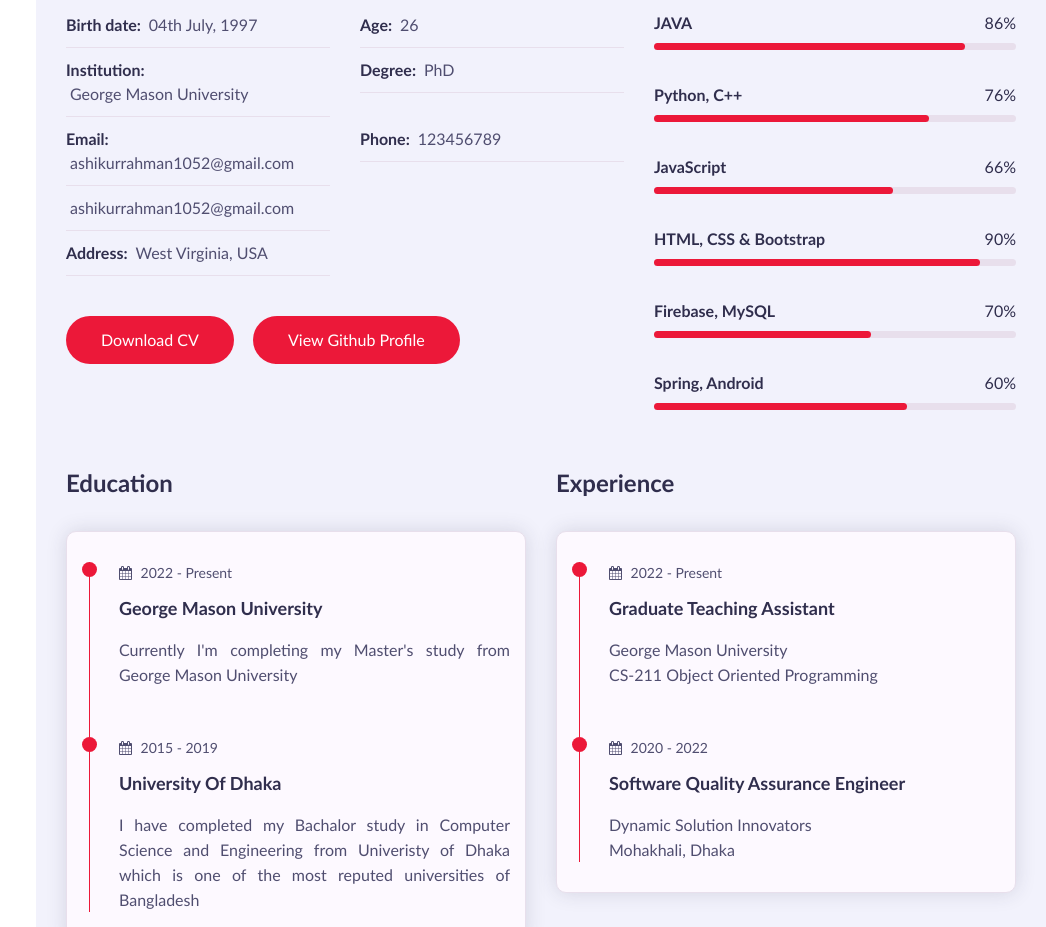
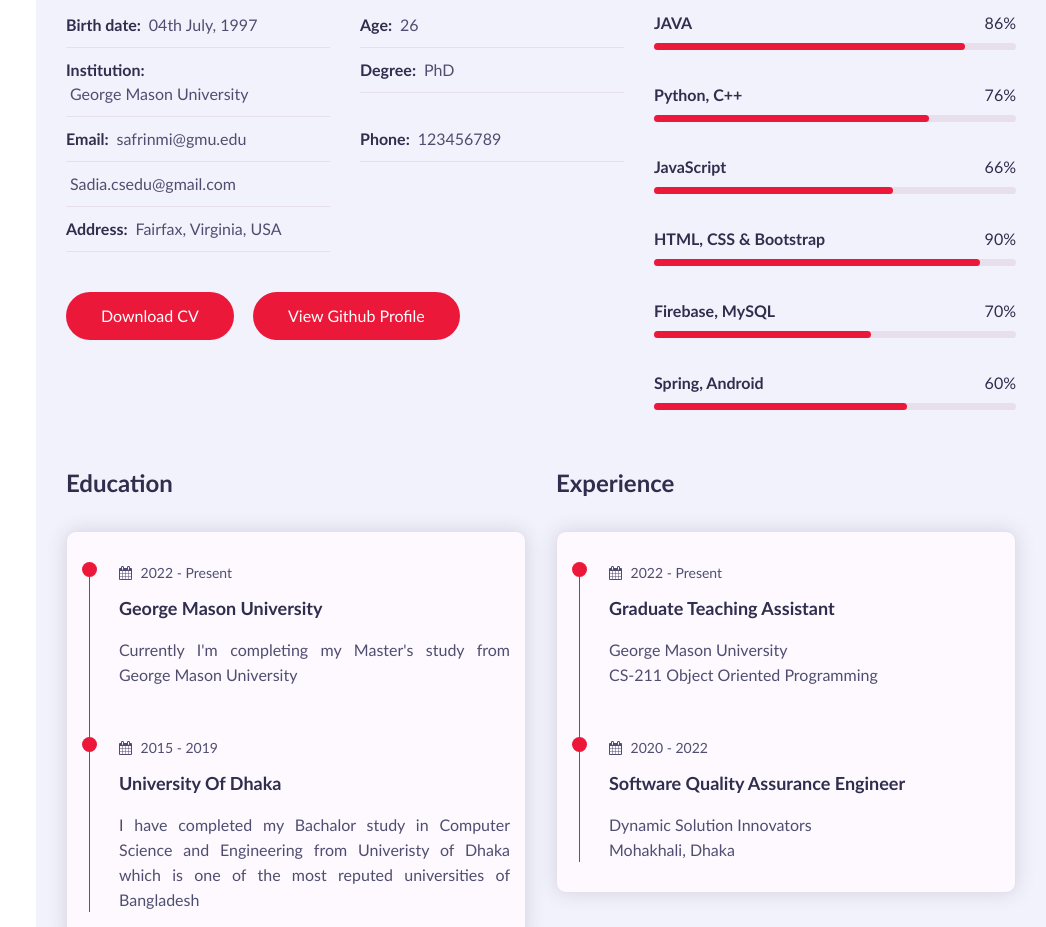
Before and after one commit to sadia-afrin-mim/Sadia-Afrin, a plain HTML site: page index.html in a window 1280 px wide. Shown: the part 1218-2145 px from the top of the page, without its empty margins (234-1280 px from the left). Drawn offline with nearby package versions, Linux system fonts and the light colour scheme; a web font is replaced by a local one.

Commit message:
Update index.html

```diff
--- a/index.html
+++ b/index.html
@@ -101,14 +101,14 @@
                                                 <p>Degree: <span>PhD</span></p>
                                             </div>
                                             <div class="info-item padd-15">
-                                                <p>Email: <span>ashikurrahman1052@gmail.com</span></p>
-                                                <p><span>ashikurrahman1052@gmail.com</span></p>
+                                                <p>Email: <span>safrinmi@gmu.edu</span></p>
+                                                <p><span>Sadia.csedu@gmail.com</span></p>
                                             </div>
                                             <div class="info-item padd-15">
                                                 <p>Phone: <span>123456789</span></p>
                                             </div>
                                             <div class="info-item padd-15">
-                                                <p>Address: <span>West Virginia, USA</span></p>
+                                                <p>Address: <span>Fairfax, Virginia, USA</span></p>
                                             </div>
                                         </div>
                                         <div class="row">
```
